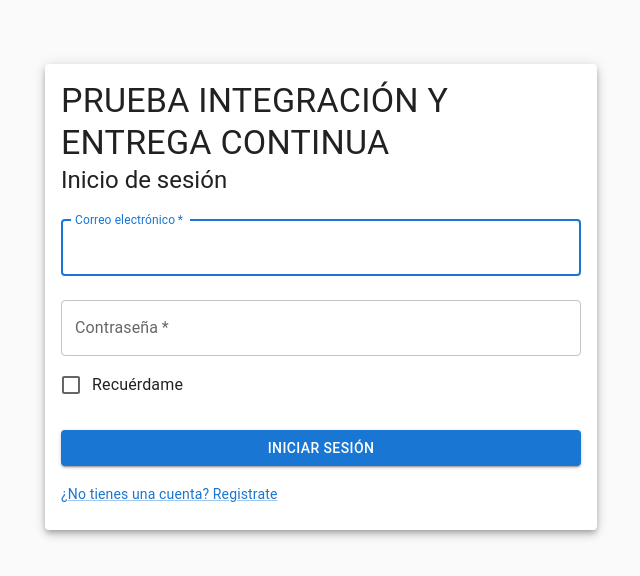
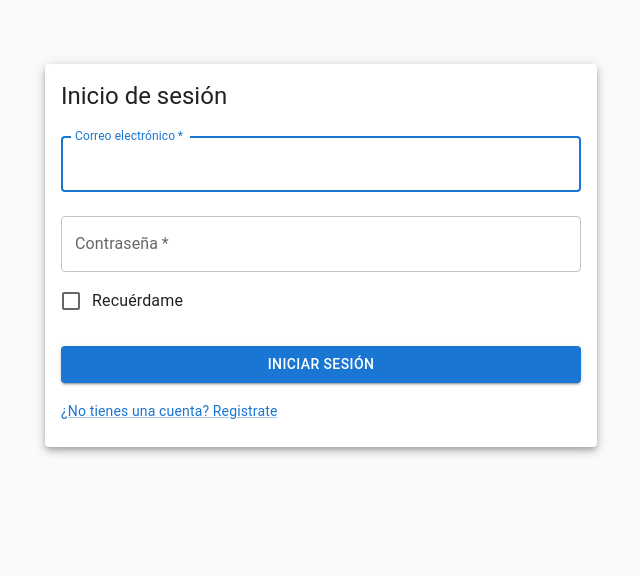
Before and after one commit to JoanGaliana/tfg, a React (Create React App) app in the folder front/: page /login in a window 1280 px wide. Shown: the top 576 px of the page, without its empty margins (319-959 px from the left). Built offline with nearby package versions, Linux system fonts and the light colour scheme.

Commit message:
Revert "Demostracion"
This reverts commit fc9df66d92b3527cba80b30584f765f2bb552733.

```diff
--- a/front/src/pages/Login.tsx
+++ b/front/src/pages/Login.tsx
@@ -67,9 +67,6 @@ function Login() {
       <Container component="main" maxWidth="sm">
         <Card elevation={5}>
           <CardContent>
-            <Typography component="h3" variant="h4">
-              PRUEBA INTEGRACIÓN Y ENTREGA CONTINUA
-            </Typography>
             <Typography component="h1" variant="h5">
               Inicio de sesión
             </Typography>
```
